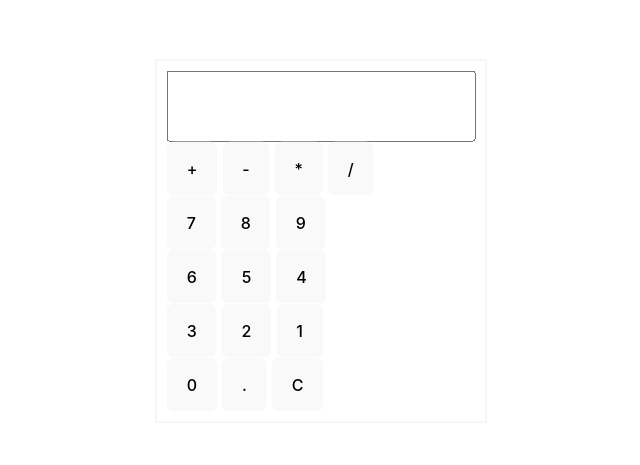
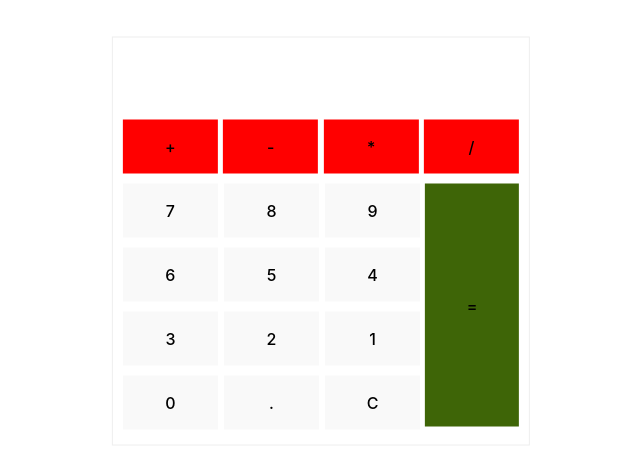
Before and after one commit to nemanja85/Calculator-in-Svelte, a Svelte app: page / in a window 1280 px wide. Shown: the part 159-624 px from the top of the page, without its empty margins (319-959 px from the left). Built offline with nearby package versions, Linux system fonts and the light colour scheme.

Commit message:
Added CSS for calculator

```diff
--- a/src/app.css
+++ b/src/app.css
@@ -31,18 +31,16 @@ body {
   min-height: 100vh;
 }
 button {
-  border-radius: 8px;
   border: 1px solid transparent;
   padding: 1em 1.2em;
   font-size: 1em;
   font-family: inherit;
-  background-color: #1a1a1a;
+  background-color: #101010;
+  margin: 5px 0;
   cursor: pointer;
   transition: border-color 0.25s;
 }
-button:hover {
-  border-color: #646cff;
-}
+
 button:focus,
 button:focus-visible {
   outline: -webkit-focus-ring-color auto 4px;
@@ -56,13 +54,60 @@ button:focus-visible {
   padding: 10px;
 }
 .calculator input {
-  width: auto;
+  width: 100%;
   font-size: 20px;
   line-height: 27px;
   text-align: right;
+  background-color: #fff;
   padding: 20px;
+  border: none;
   outline: none;
+  box-sizing: border-box;
 }
+
+.calculator .buttons {
+  display: flex;
+  flex-wrap: wrap;
+}
+
+.calculator .buttons .operations {
+  display: flex;
+  justify-content: space-between;
+  width: 100%;
+}
+.calculator .buttons .operations button {
+  width: 24%;
+  background-color: #ff0000;
+}
+
+.calculator .buttons .numbers {
+  width: 75%;
+}
+
+.calculator .buttons .numbers > .section {
+  display: flex;
+  justify-content: space-between;
+}
+
+.calculator .buttons .numbers > .section button {
+  width: 32%;
+}
+
+.calculator .buttons .numbers button:hover {
+  background-color: #050c89;
+}
+
+.calculator .buttons .equal {
+  flex: 1;
+}
+
+.calculator .buttons .equal button {
+  width: 95%;
+  height: 95%;
+  background-color: #3e6507;
+  margin-left: 5%;
+}
+
 @media (prefers-color-scheme: light) {
   :root {
     color: #213547;
--- a/src/lib/Calculation.svelte
+++ b/src/lib/Calculation.svelte
@@ -35,26 +35,29 @@
       </button>
     </div>
     <div class="numbers">
-      <div>
+      <div class="section">
         <button on:click={()=>{setValues(7)}}>7</button>
         <button on:click={()=>{setValues(8)}}>8</button>
         <button on:click={()=>{setValues(9)}}>9</button>
       </div>
-      <div>
+      <div class="section">
         <button on:click={()=>{setValues(6)}}>6</button>
         <button on:click={()=>{setValues(5)}}>5</button>
         <button on:click={()=>{setValues(4)}}>4</button>
       </div>
-      <div>
+      <div class="section">
         <button on:click={()=>{setValues(3)}}>3</button>
         <button on:click={()=>{setValues(2)}}>2</button>
         <button on:click={()=>{setValues(1)}}>1</button>
       </div>
-      <div>
+      <div class="section">
         <button on:click={()=>{setValues(0)}}>0</button>
         <button on:click={()=>{setValues('.')}}>.</button>
         <button on:click={()=>{setValues('C')}}>C</button>
       </div>
     </div>
+    <div class="equal">
+      <button on:click={equal}>=</button>
+    </div>
   </div>
 </div>
```
